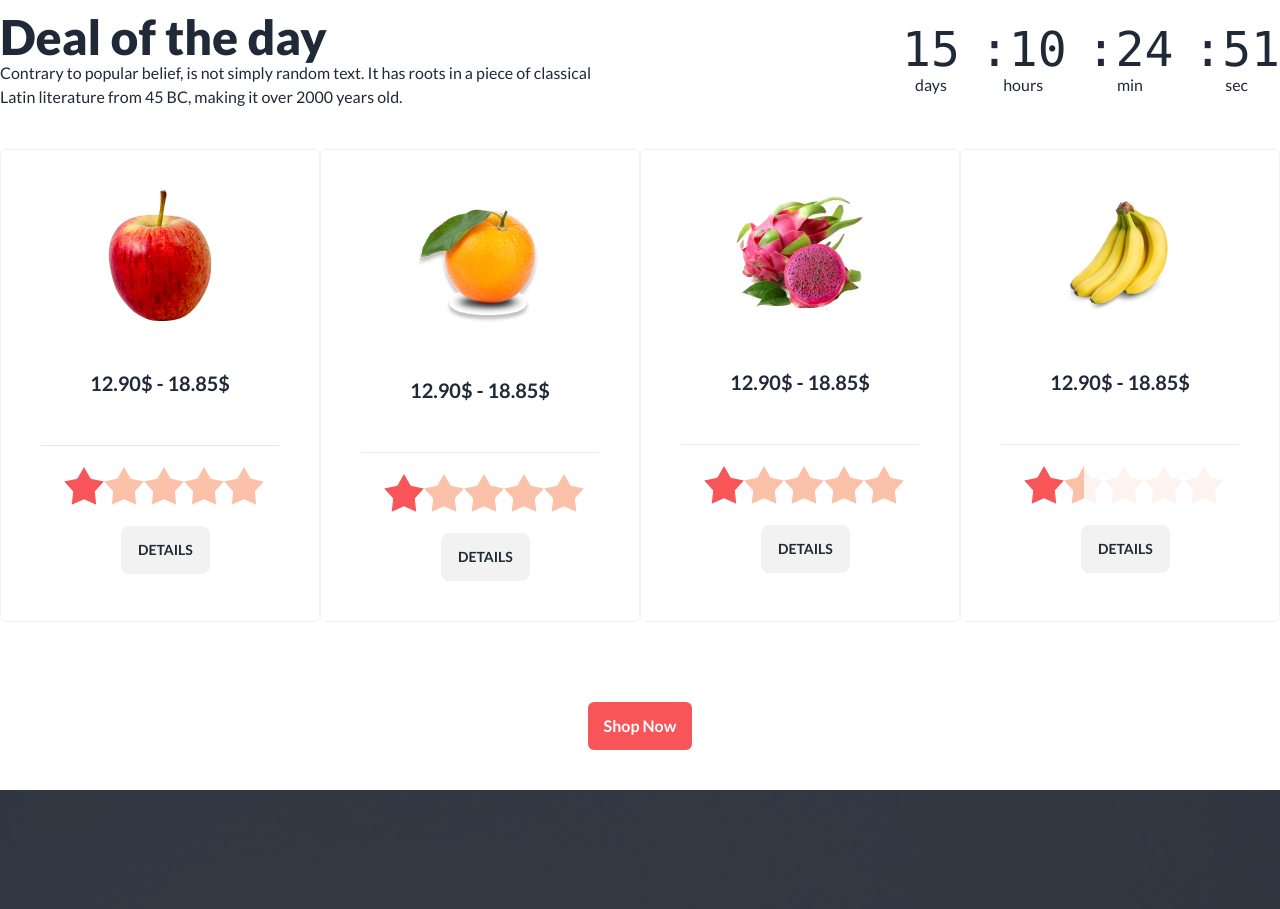
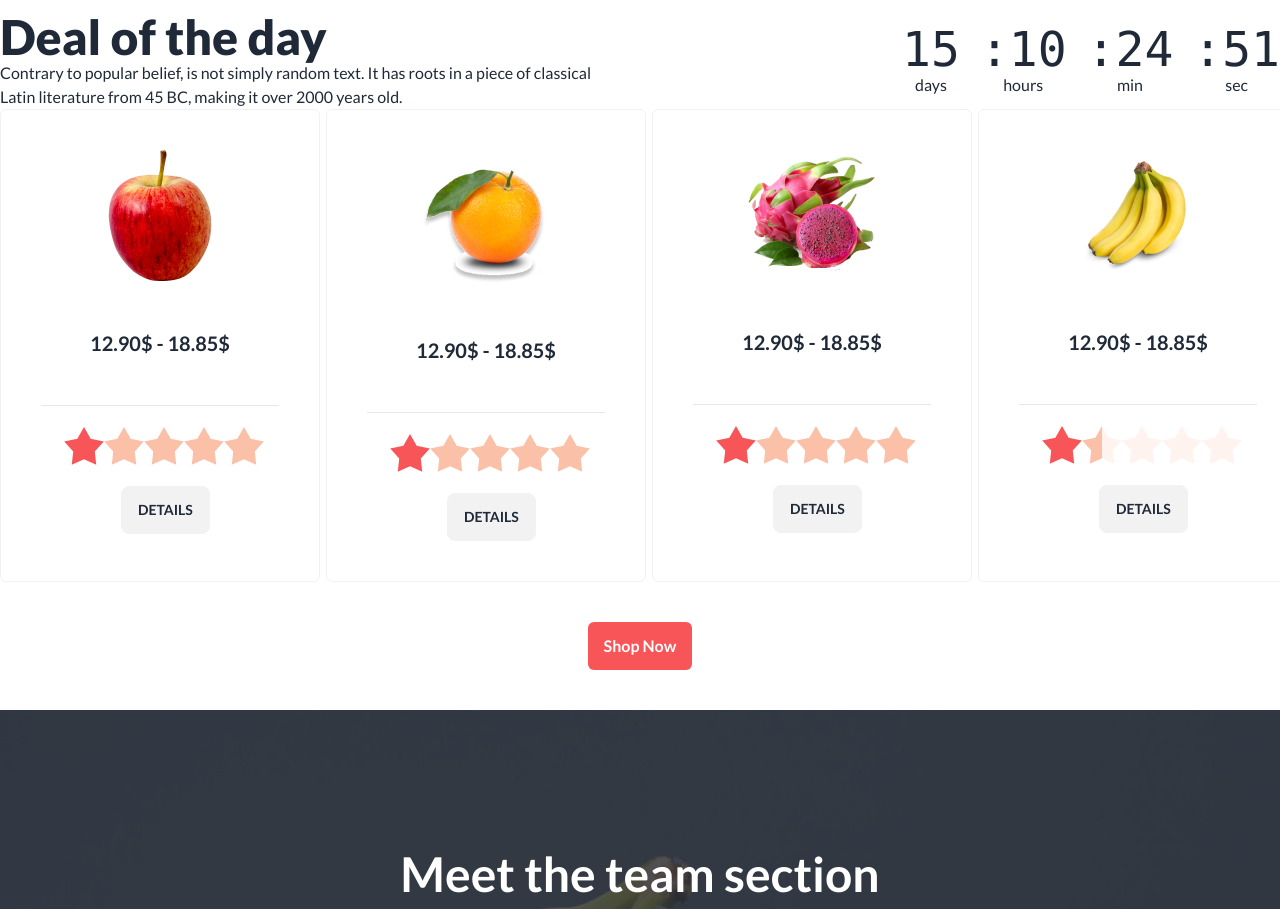
Before and after one commit to Abid-Emon/Fruit-Brust, a plain HTML site: page index.html in a window 1280 px wide. Shown: the part 1289-2198 px from the top of the page. Drawn offline with nearby package versions, Linux system fonts and the light colour scheme; files whose address does not match are found by name.

Commit message:
Grid layout add

```diff
--- a/index.html
+++ b/index.html
@@ -37,7 +37,7 @@
 </head>
 
 <body class="font-lato">
-  <!-- navbar -->
+  <!-- Header -->
   <header class="container mx-auto hidden md:block">
     <nav class="flex  items-center justify-around my-12 bg-[#F85559] rounded-full h-28">
       <div class="flex dropdown lg:gap-5 text-white">
@@ -79,7 +79,8 @@
       </div>
     </div>
   </header>
-  <!-- Banner section -->
+  <!-- Main -->
+  <!-- Banner -->
   <main class="container mx-auto">
     <section>
       <div>
@@ -193,7 +194,7 @@
         </div>
     </section>
     <!-- card section -->
-    <section class="grid grid-cols-1 lg:flex lg:justify-around lg:my-10">
+    <section class="grid grid-cols-1 md:grid-cols-2 lg:grid-cols-4 gap-6">
       <!-- card one -->
       <div class="border-[#dedede6f] rounded-md border-[1px] w-80 p-10">
         <img class="mx-auto" src="images/fruit6.png" alt="">
```
